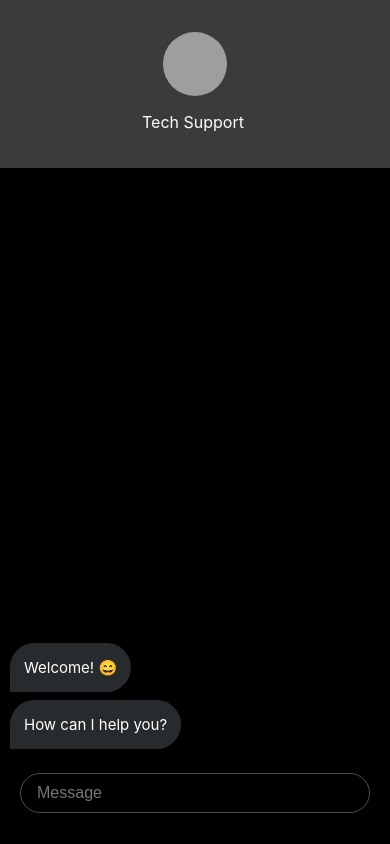
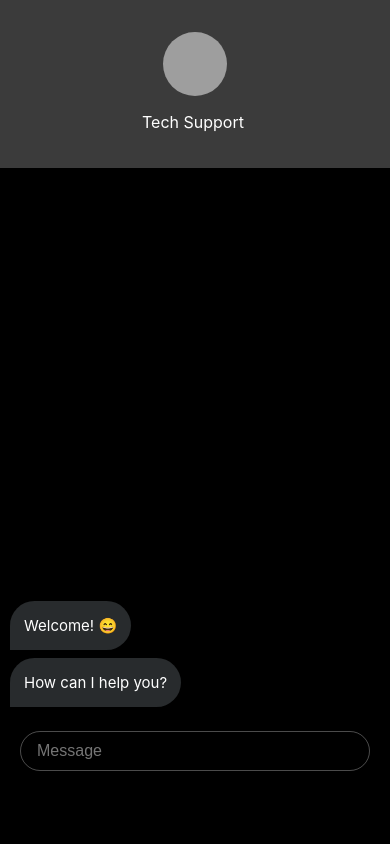
Before and after one commit to eefh/tech-support, a Next.js app: page / in a window 390 px wide. Built offline with nearby package versions, Linux system fonts and the light colour scheme; grey boxes are pictures that could not be loaded.

Commit message:
Height fix

```diff
--- a/styles/Home.module.css
+++ b/styles/Home.module.css
@@ -171,7 +171,7 @@
   .Home {
     width: 100vw;
     margin: 0px;
-    height: 95vh;
+    height: 85vh;
     padding: 0px;
     justify-content: center;
     align-items: flex-end;
```
